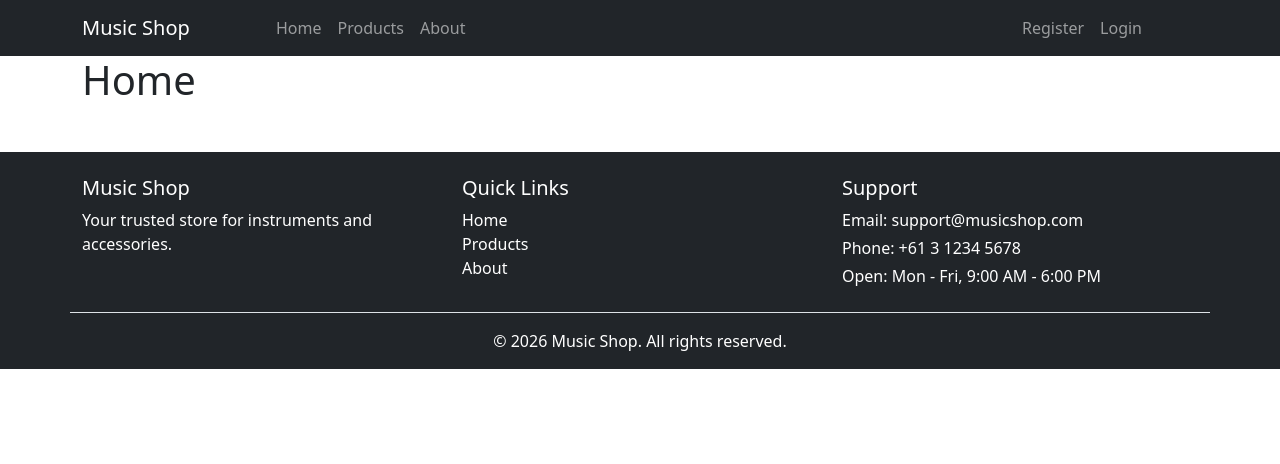
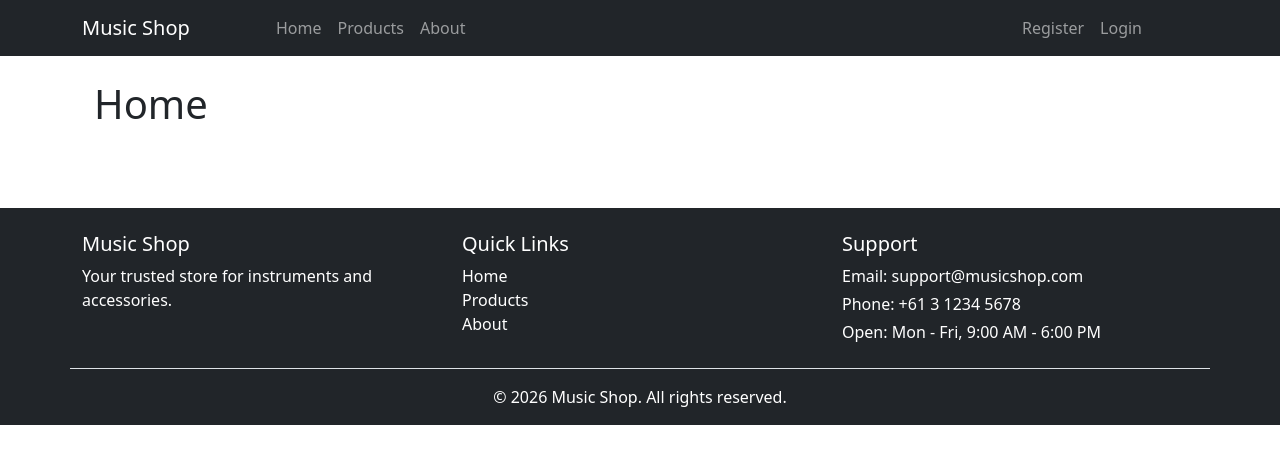
Before and after one commit to DaehyeonKim00/COS30043-Wed-5-30-Web-App-project-, a Vue app: page / in a window 1280 px wide. Shown: the top 464 px of the page. Built offline with nearby package versions, Linux system fonts and the light colour scheme.

Commit message:
wrap router-view in a main container for improved layout

```diff
--- a/src/App.vue
+++ b/src/App.vue
@@ -1,7 +1,9 @@
 <template>
   <div>
     <Navbar />
-    <router-view />
+    <main class="container py-4">
+      <router-view />
+    </main>
     <Footer />
   </div>
 </template>
```
